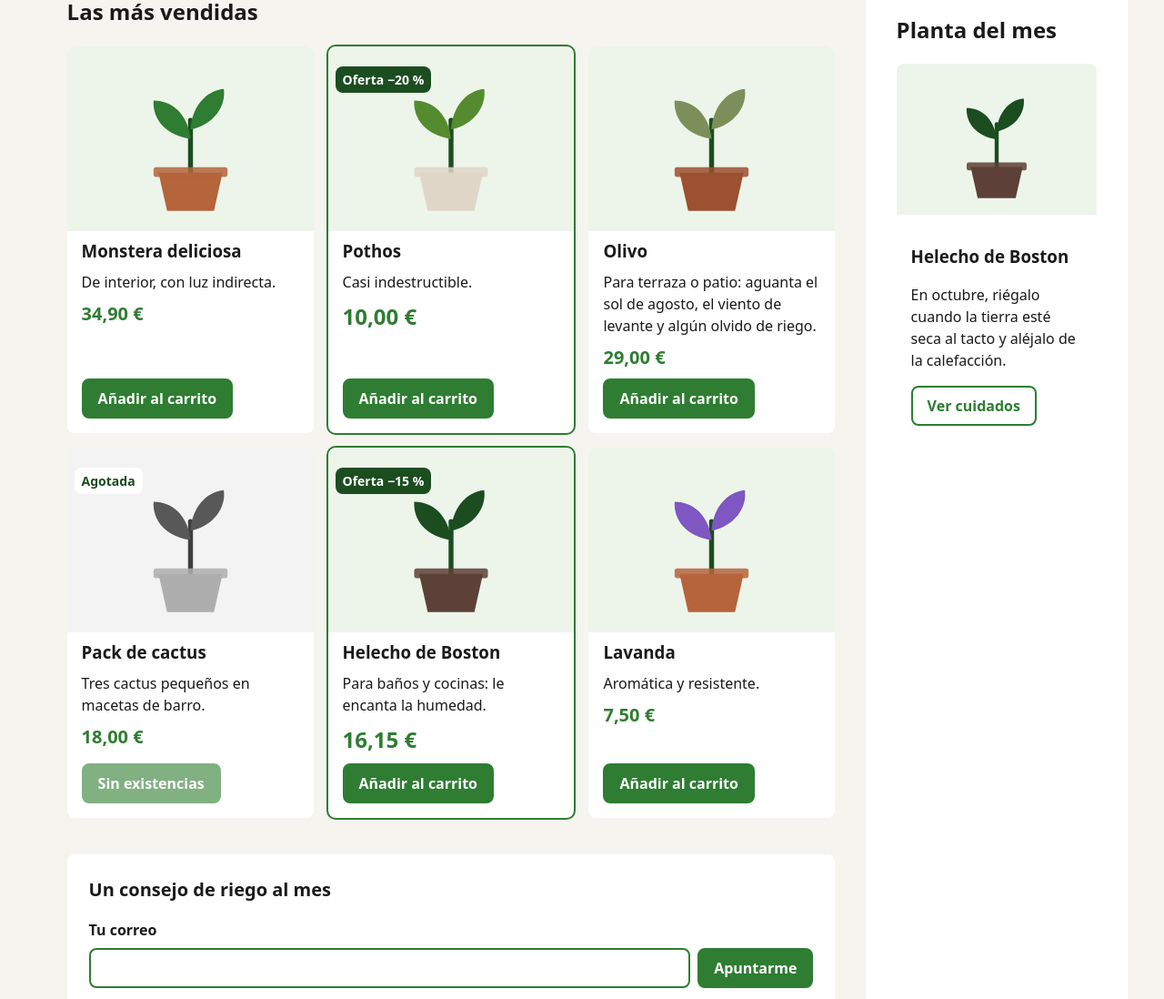
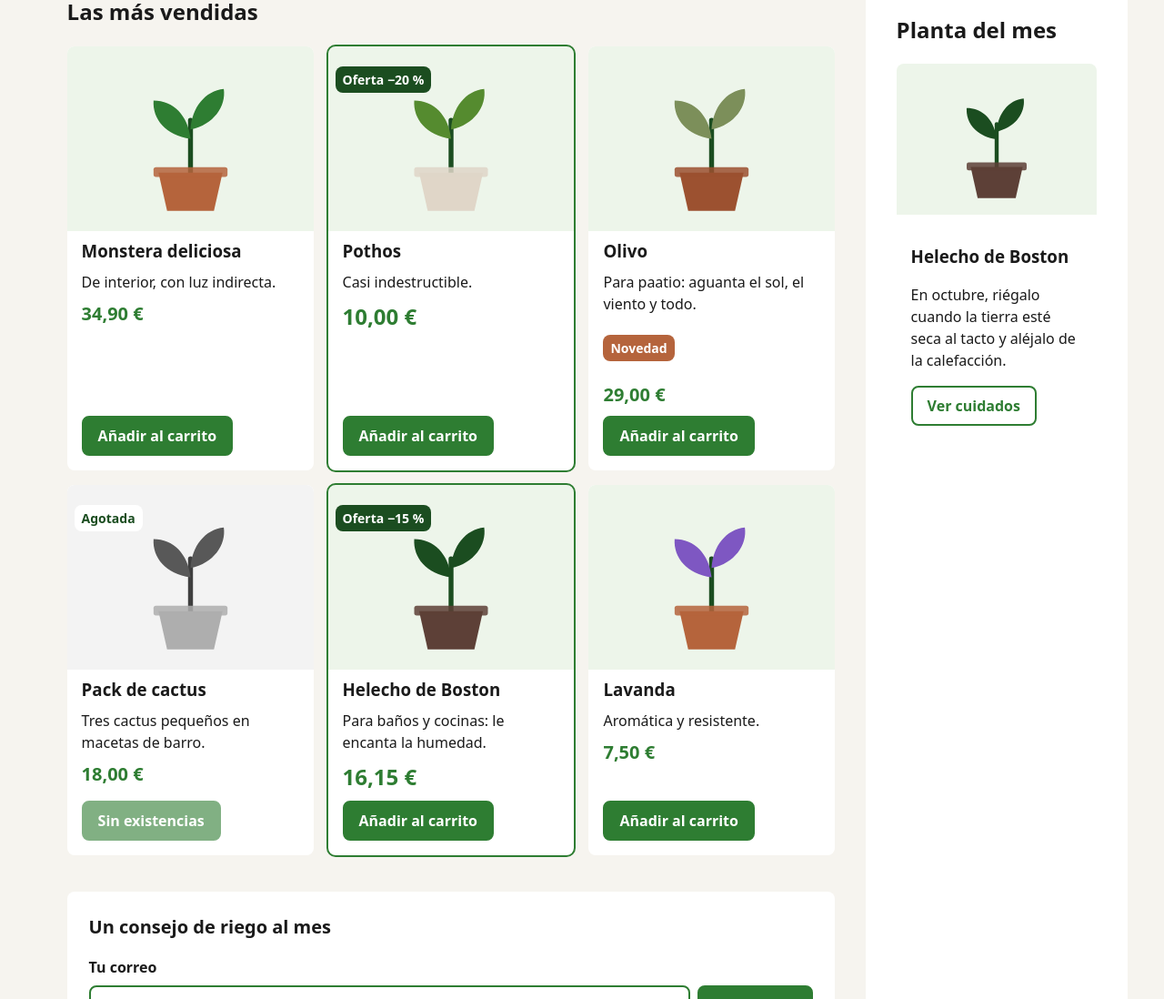
Before and after one commit to adriang614/DIW, a website built with Vite: page p2-raiz/index.html in a window 1280 px wide. Shown: the part 619-1717 px from the top of the page at 91% size. Built offline with nearby package versions, Linux system fonts and the light colour scheme; files whose address does not match are found by name.

Commit message:
Defensa práctica

```diff
--- a/p2-raiz/index.html
+++ b/p2-raiz/index.html
@@ -93,12 +93,13 @@
             <p class="tarjeta-planta__precio">10,00 €</p>
             <button class="boton tarjeta-planta__boton" type="button">Añadir al carrito</button>
           </article>
-          <article class="tarjeta-planta">
+          <article class="tarjeta-planta tarjeta-planta--nueva">
             <img class="tarjeta-planta__imagen" src="/tarjetas/olivo.svg" alt="" width="400" height="300" />
             <h3 class="tarjeta-planta__nombre">Olivo</h3>
             <p class="tarjeta-planta__descripcion">
-              Para terraza o patio: aguanta el sol de agosto, el viento de levante y algún olvido de riego.
+              Para paatio: aguanta el sol, el viento y todo.
             </p>
+            <p class="tarjeta-planta__etiqueta">Novedad</p>
             <p class="tarjeta-planta__precio">29,00 €</p>
             <button class="boton tarjeta-planta__boton" type="button">Añadir al carrito</button>
           </article>
--- a/p2-raiz/scss/components/_tarjeta-planta.scss
+++ b/p2-raiz/scss/components/_tarjeta-planta.scss
@@ -76,3 +76,12 @@
   color: var(--color-marca-fuerte);
   background: var(--color-superficie);
 }
+
+// Modidificador tarjeta-planta--nueva
+.tarjeta-planta--nueva .tarjeta-planta__etiqueta {
+  color: var(--color-sobre-marca);
+  background: var(--color-acento);
+  position: static;
+  align-self: flex-start;
+  margin-inline: $space-md;
+}
```
